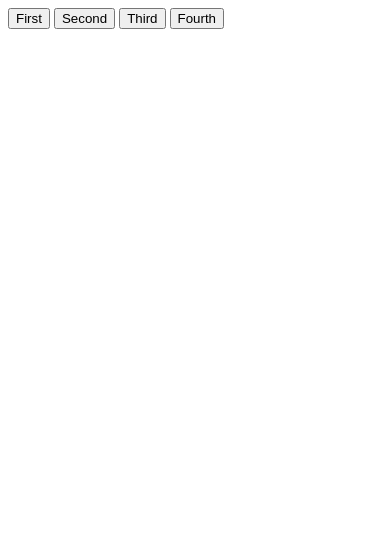
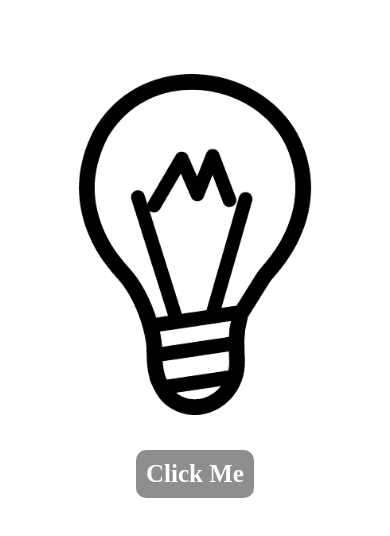
Before and after one commit to Rancho2002/My-JS-learning, a website: page learning phase 2- A fresh start/35ps/index.html in a window 390 px wide. Drawn offline with Linux system fonts and the light colour scheme.

Commit message:
new bulb project..xd

```diff
--- a/learning phase 2- A fresh start/35ps/index.html
+++ b/learning phase 2- A fresh start/35ps/index.html
@@ -6,12 +6,42 @@
     <meta name='viewport' content='width=device-width, initial-scale=1'>
     <title>Chapter 8 - PS</title>
 </head>
+<style>
+    @media (max-width:574px) {
+        .checker{
+            display: flex;
+            flex-direction: column;
+            margin-bottom: 10px;
+        }
+        .visi-btn{
+            display: flex;
+            justify-content: center;
+            -webkit-tap-highlight-color: transparent;
+        }
+    }
+    .hide{
+        display: none;
+    }
+    p{
+        padding: 10px;
+        background: rgb(143, 141, 141);
+        border-radius: 10px;
+        cursor: pointer;
+        user-select: none;
+        color: #fff;
+        font-weight: 900;
+        font-size: 25px;
+    }
+</style>
 <body>
-    <div>
-        <button>First</button>
-        <button>Second</button>
-        <button>Third</button>
-        <button>Fourth</button>
+
+    <div class="checker">
+    <img src="./glowless.png" alt="" class="bulb">
+    <img src="./glowing.png" alt="" class="hide bulb" >
+    </div>
+
+    <div class="visi-btn">
+        <p onclick="makeVisible()">Click Me</p>
     </div>
     <script src="./script.js"></script>
 </body>
--- a/learning phase 2- A fresh start/35ps/script.js
+++ b/learning phase 2- A fresh start/35ps/script.js
@@ -1,10 +1,8 @@
-let a=document.getElementsByTagName("button")
-a=Array.from(a)
-const alertBtn=(msg)=>{
-    alert(msg);
+
+
+let b=document.getElementsByTagName("img")
+
+const makeVisible=()=>{
+    b[0].classList.toggle("hide");
+    b[1].classList.toggle("hide");
 }
-for (let i=0;i<a.length;i++){
-    a[i].addEventListener("click",function(){
-        alert(`Hello you have clicked button ${i+1}`)
-    })
-}
```
Also changed, not shown: learning phase 2- A fresh start/35ps/index2.html (added, +32 -0 lines), learning phase 2- A fresh start/35ps/glowing.png (added), learning phase 2- A fresh start/35ps/glowless.png (added), learning phase 2- A fresh start/project/wallpaper/readme.md.
